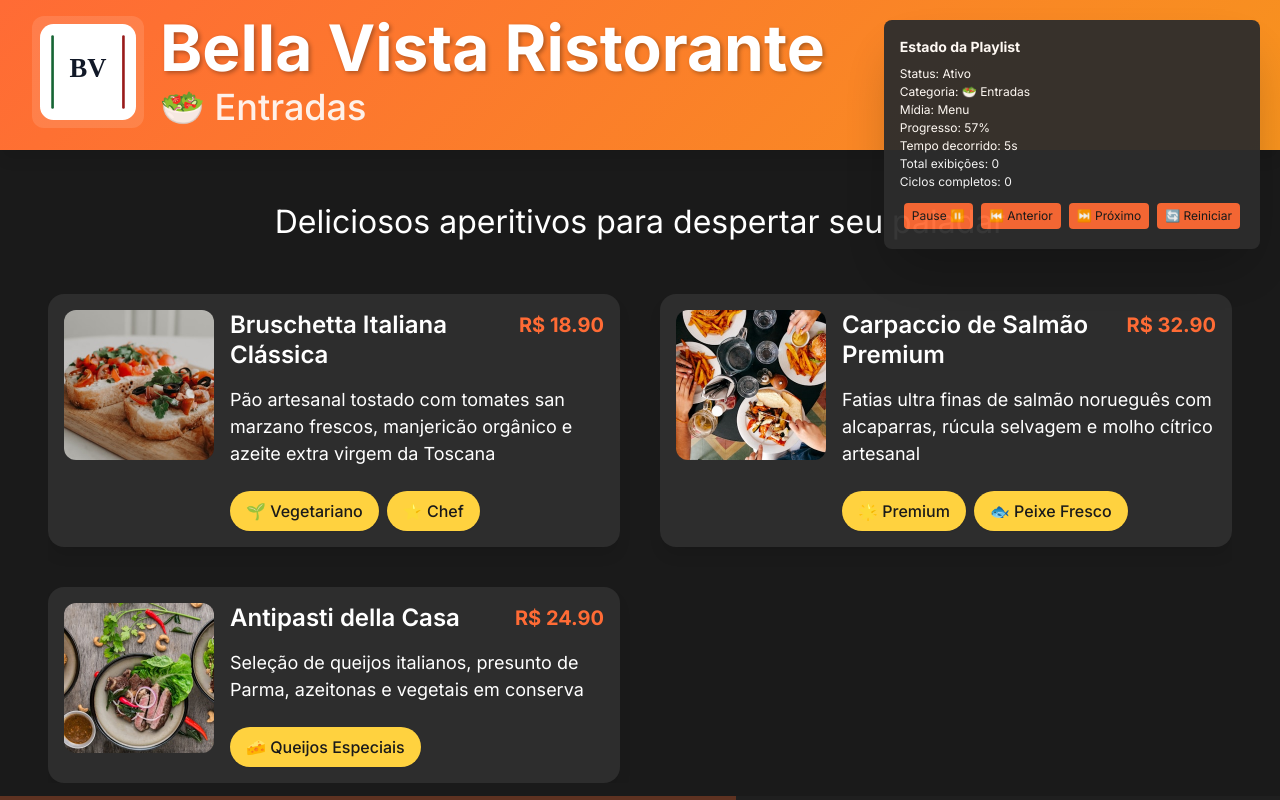
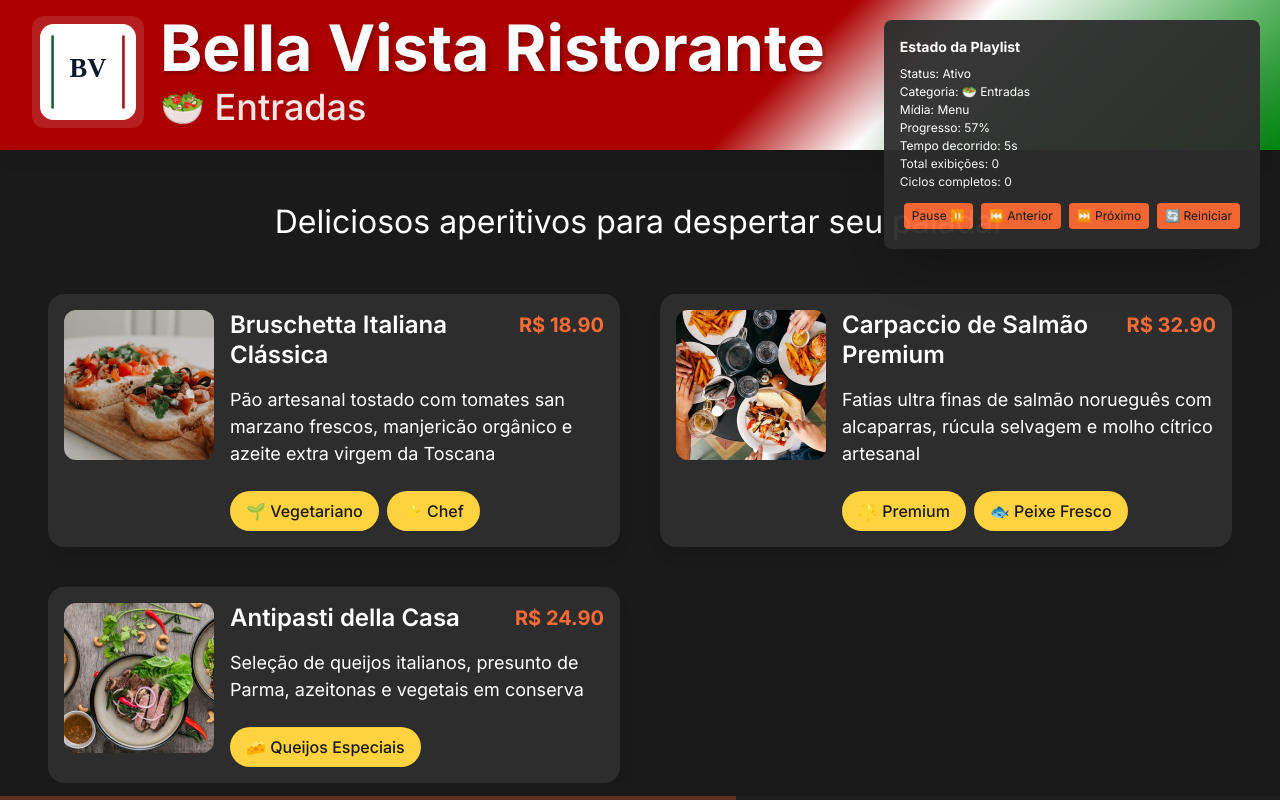
Before and after one commit to caversan/digital-menu-board, a React (Vite) app: page / in a window 1280 px wide. Built offline with nearby package versions, Linux system fonts and the light colour scheme.

Commit message:
cache do mock local

```diff
--- a/src/features/menu-board/components/MenuBoard.styles.ts
+++ b/src/features/menu-board/components/MenuBoard.styles.ts
@@ -13,7 +13,7 @@ export const BoardContainer = styled.div`
 
 export const Header = styled.header`
   padding: ${({ theme }) => theme.spacing.md} ${({ theme }) => theme.spacing.xl};
-  background: linear-gradient(135deg, ${({ theme }) => theme.colors.primary} 0%, ${({ theme }) => theme.colors.secondary} 100%);
+  background: linear-gradient(135deg, #ac0000 0%, #ac0000 60%, #ffffff 70%, #00880d 100%);
   display: grid;
   grid-template-columns: 84px 1fr;
   gap: ${({ theme }) => theme.spacing.md};
```
